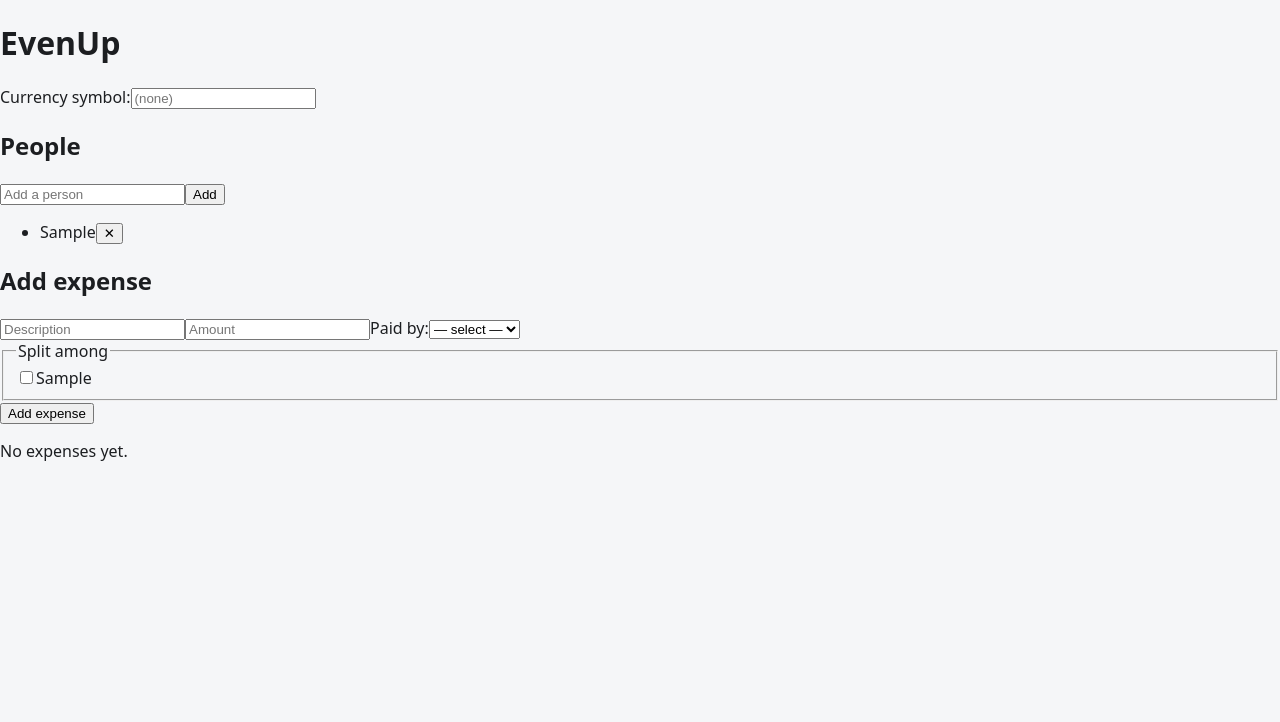
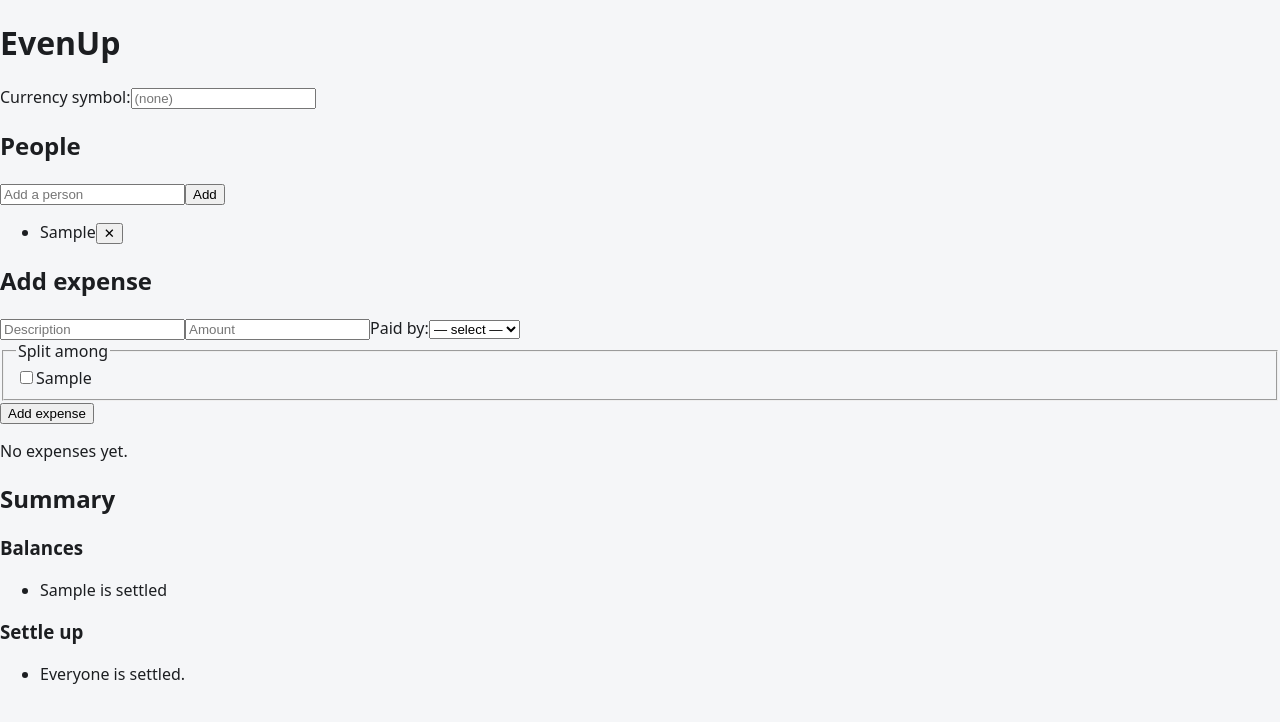
Before and after one commit to aashutosh-prakash/evenup, a React (Vite) app: page / in a window 1280 px wide. Both pictures are taken after typing "Sample" into the empty fields and a click on the button "Add". Shown: the top 722 px of the page. Built offline with nearby package versions, Linux system fonts and the light colour scheme.

Commit message:
feat: add Summary with balances and settlement
Co-Authored-By: Claude Opus 4.8 (1M context) <noreply@anthropic.com>

```diff
--- a/src/components/Summary.jsx
+++ b/src/components/Summary.jsx
@@ -1 +1,40 @@
-export default function Summary(){return null}
+import { computeBalances, settle, formatMoney } from '../lib/settle.js'
+
+export default function Summary({ state }) {
+  const nameOf = (id) => state.people.find((p) => p.id === id)?.name ?? '(removed)'
+  const balances = computeBalances(state.people, state.expenses)
+  const txns = settle(balances)
+  const sym = state.currencySymbol
+
+  return (
+    <section className="summary panel">
+      <h2>Summary</h2>
+
+      <h3>Balances</h3>
+      <ul className="balances">
+        {state.people.map((p) => {
+          const bal = balances[p.id] ?? 0
+          const cls = bal > 0 ? 'pos' : bal < 0 ? 'neg' : 'zero'
+          const label =
+            bal > 0 ? 'is owed' : bal < 0 ? 'owes' : 'is settled'
+          return (
+            <li key={p.id} className={cls}>
+              {p.name} {label} {bal !== 0 && formatMoney(Math.abs(bal), sym)}
+            </li>
+          )
+        })}
+        {state.people.length === 0 && <li className="empty">No people yet.</li>}
+      </ul>
+
+      <h3>Settle up</h3>
+      <ul className="settlements">
+        {txns.length === 0 && <li className="empty">Everyone is settled.</li>}
+        {txns.map((t, i) => (
+          <li key={i}>
+            {nameOf(t.fromId)} pays {nameOf(t.toId)} {formatMoney(t.amount, sym)}
+          </li>
+        ))}
+      </ul>
+    </section>
+  )
+}
```
